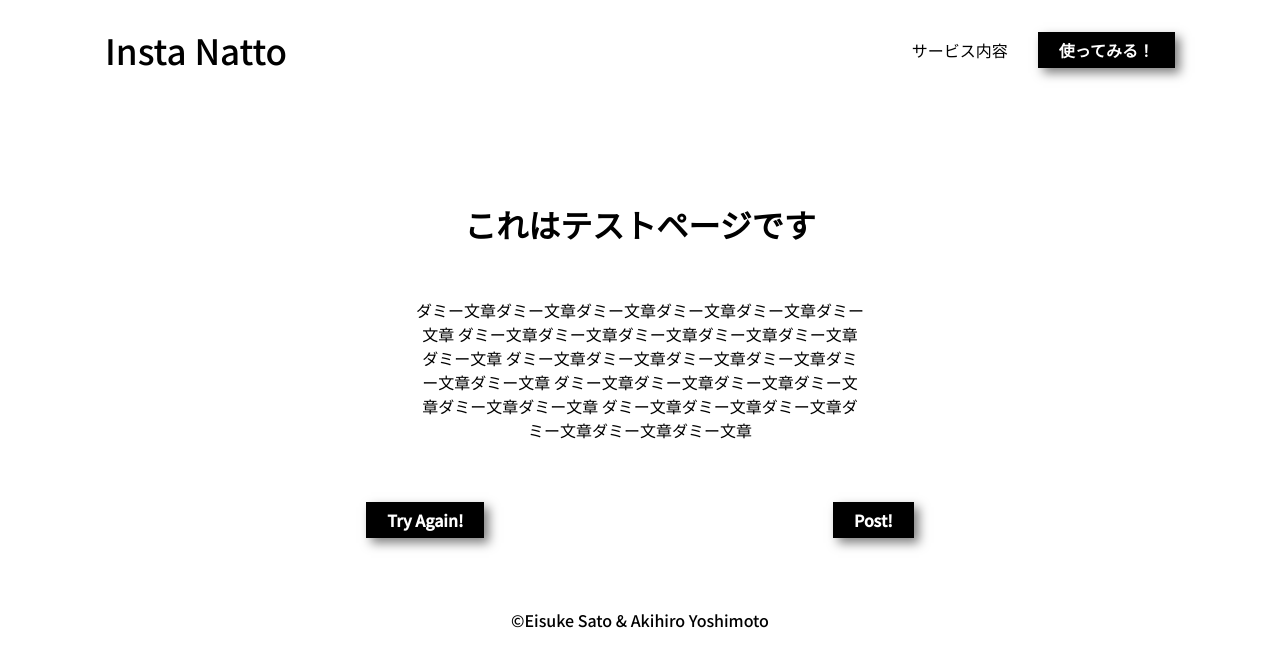
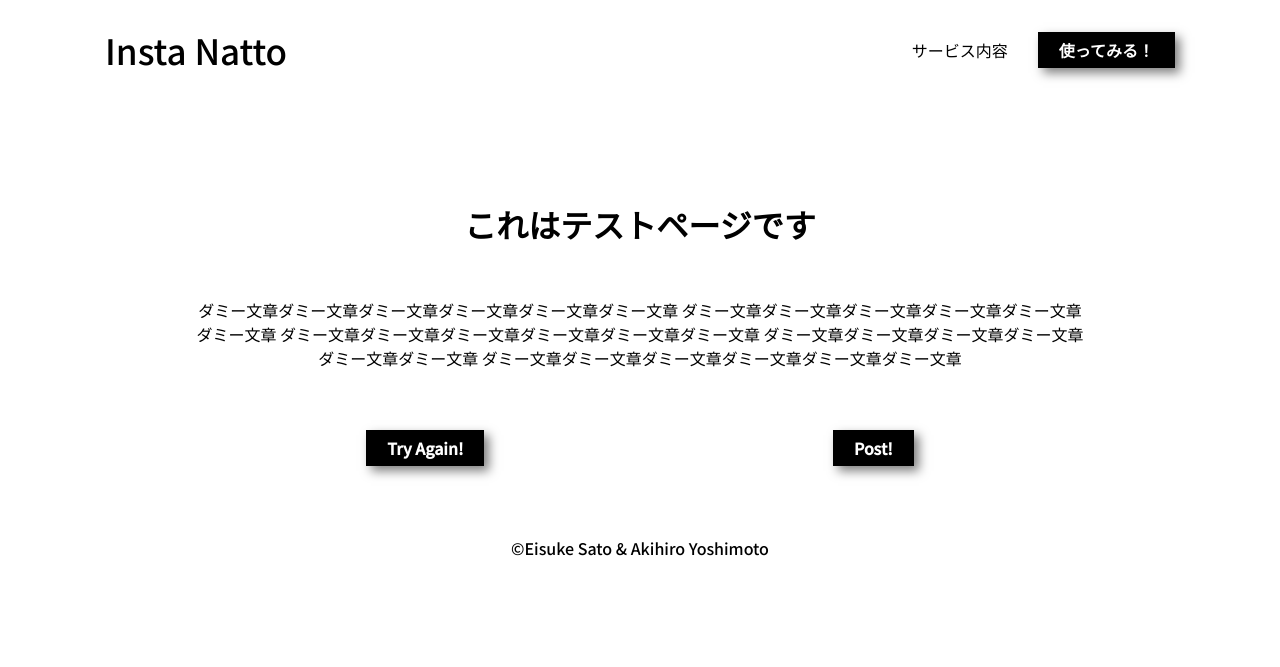
Before and after one commit to Hhelibebcnofne/Copy_of_hackathon, a Flask app: page /test in a window 1280 px wide. Shown: the top 667 px of the page. Run offline with Flask 3, Linux system fonts and the light colour scheme; some web fonts are replaced.

Commit message:
width変更

```diff
--- a/static/css/pages/_home.scss
+++ b/static/css/pages/_home.scss
@@ -117,7 +117,7 @@ a {
   }
 
   p {
-    width: 50%;
+    // width: 80%;
     margin: 0 auto;
     text-align: center;
   }
--- a/static/css/style.css
+++ b/static/css/style.css
@@ -517,7 +517,6 @@ a {
   margin-bottom: 50px;
 }
 .result p {
-  width: 50%;
   margin: 0 auto;
   text-align: center;
 }
```
Also changed, not shown: 1 other file.
